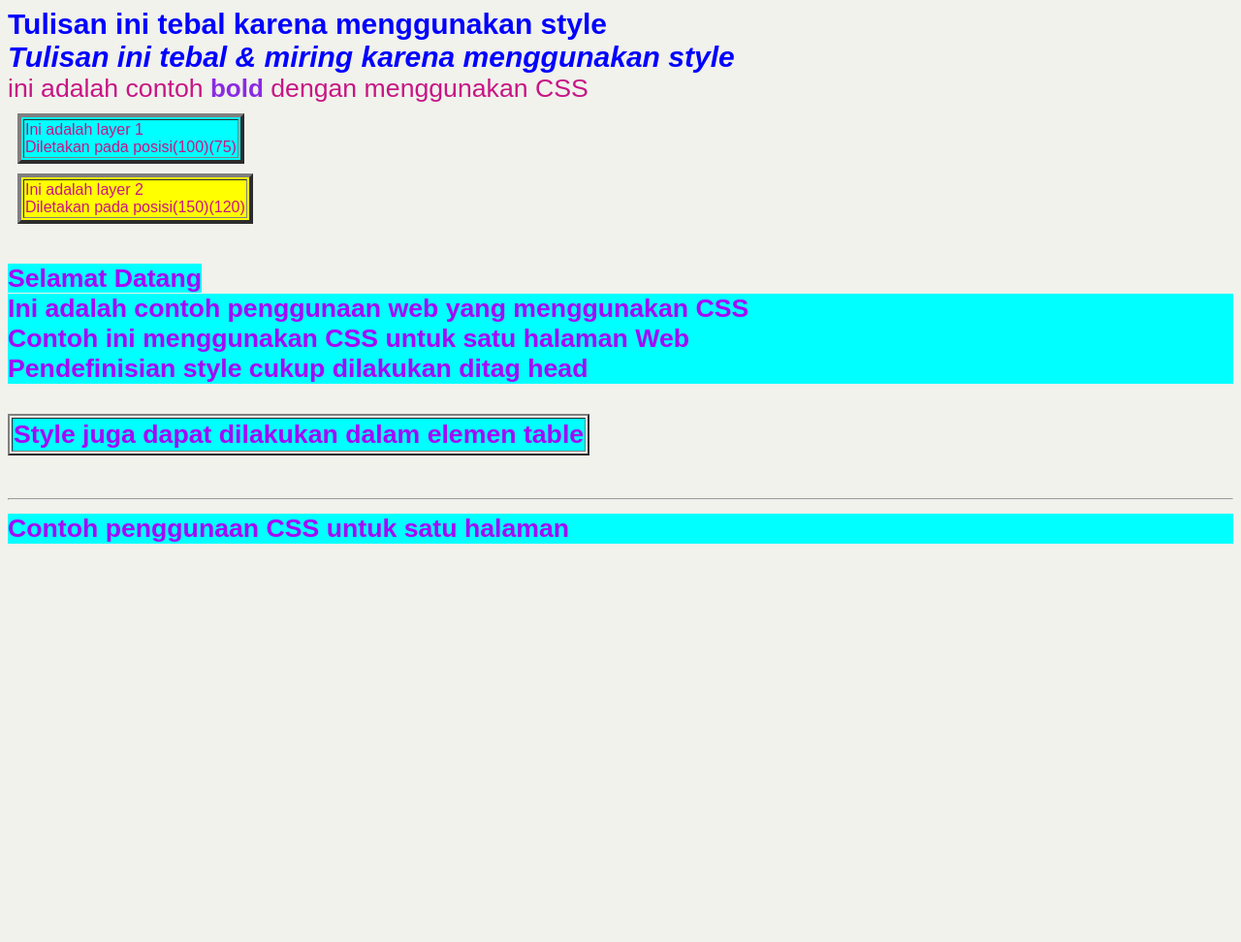
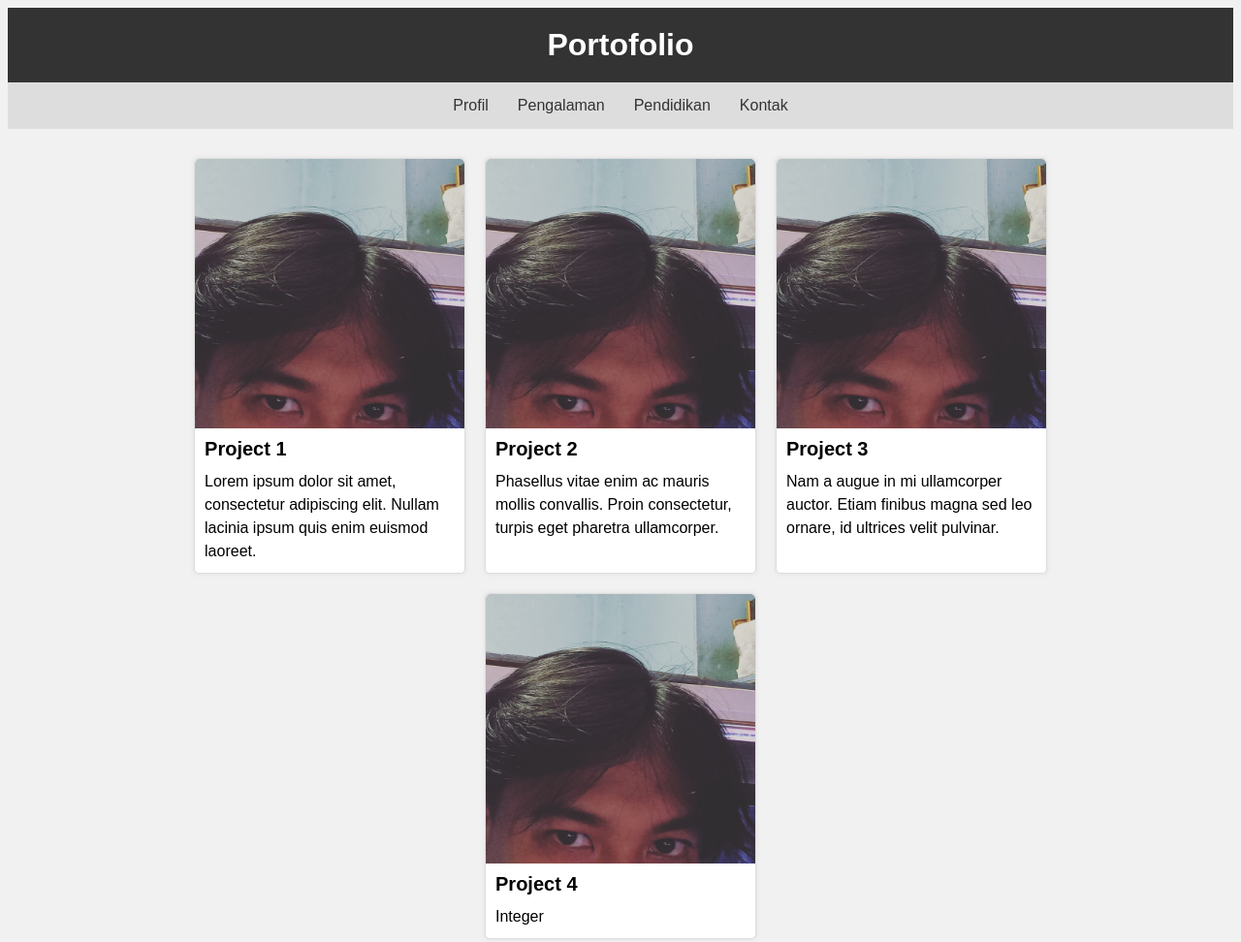
Before and after one commit to ahmadhamdani-L/Lelouch, a plain HTML site: page index.html in a window 1280 px wide. Shown: the whole page at 97% size. Before the commit the page ends 800 px from the top, so only its background shows below. Drawn offline with Linux system fonts and the light colour scheme; files that its build step writes are made by us from their sources.

Commit message:
first-commit

```diff
--- a/index.html
+++ b/index.html
@@ -1,72 +1,116 @@
+<!DOCTYPE html>
 <html>
-
   <head>
-    <title>Pemograman Web</title>
-    <link rel=stylesheet href="../../css/file.css" type="text/css">
-    <style type="text/css">
-        .bale {
-            font-family: arial;
-            font-size: 30px;
-            color: blue;
+    <title>Portofolio</title>
+    <style>
+      * {
+        box-sizing: border-box;
       }
 
-        /* .hd, .sb, .if {
-            font-family: arial;
-            color: rgb(164, 10, 247);
-            background: cyan;
-            font-weight: bold;}
-            .hd{font-size: 14pt;}
-            .sb{font-size: 12pt;}
-            .if{font-size: 10pt;} */
-
-        #layer1 {
-            left: 50;
-            top: 100;
-            z-index: 30;
+      body {
+        font-family: Arial, sans-serif;
+        background-color: #f1f1f1;
       }
 
-        #layer2 {
-            left: 10;
-            top: 100;
-            z-index: 30;
+      header {
+        background-color: #333;
+        color: white;
+        padding: 20px;
+        text-align: center;
+      }
+
+      h1 {
+        margin: 0;
+      }
+
+      nav {
+        display: flex;
+        justify-content: center;
+        background-color: #ddd;
+        padding: 10px;
+      }
+
+      nav a {
+        color: #333;
+        text-decoration: none;
+        margin: 0 10px;
+        padding: 5px;
+      }
+
+      nav a:hover {
+        background-color: #333;
+        color: white;
+      }
+
+      section {
+        display: flex;
+        flex-wrap: wrap;
+        justify-content: center;
+        margin: 20px auto;
+        max-width: 900px;
+      }
+
+      article {
+        margin: 10px;
+        width: calc(33.33% - 20px);
+        background-color: white;
+        border: 1px solid #ddd;
+        border-radius: 5px;
+        box-shadow: 0px 0px 5px #ddd;
+      }
+
+      article img {
+        display: block;
+        width: 100%;
+        height: auto;
+        border-radius: 5px 5px 0 0;
+      }
+
+      article h2 {
+        margin: 10px;
+        font-size: 20px;
+      }
+
+      article p {
+        margin: 10px;
+        font-size: 16px;
+        line-height: 1.5;
+      }
+
+      @media only screen and (max-width: 600px) {
+        article {
+          width: calc(50% - 20px);
+        }
       }
     </style>
   </head>
-
   <body>
-    <div>
-        <b class="bale">Tulisan ini tebal karena menggunakan style</b><br>
-        <b class="bale"><i class="bale">Tulisan ini tebal & miring karena menggunakan style</i></b><br>
-        ini adalah contoh <b style="font-size: 26px; color: blueviolet;">bold</b> dengan menggunakan CSS<br>
-        <div id="layer1">
-            <table border="4" bgcolor="cyan" style="margin: 10px;">
-                <tr>
-                    <td>Ini adalah layer 1 <br> Diletakan pada posisi(100)(75)</td>
-                </tr>
-            </table>
-        </div>
-        <div id="layer2">
-            <table border="4" bgcolor="yellow" style="margin: 10px;">
-                <tr>
-                    <td>Ini adalah layer 2 <br> Diletakan pada posisi(150)(120)</td>
-                </tr>
-            </table><br>
-        </div>
-        <span class="hd">Selamat Datang</span><br>
-        <div class="sb">Ini adalah contoh penggunaan web yang menggunakan CSS<br>
-                        Contoh ini menggunakan CSS untuk satu halaman Web<br>
-                        Pendefinisian style cukup dilakukan ditag head<br>
-        </div>
-        <br>
-        <table border="2">
-            <tr>
-                <td class="sb">Style juga dapat dilakukan dalam elemen table</td>
-            </tr>
-        </table>
-        <br>
-        <hr>
-        <div class="if">Contoh penggunaan CSS untuk satu halaman</div>
-</body>
-
-
-</html>
+    <header>
+      <h1>Portofolio</h1>
+    </header>
+    <nav>
+      <a href="#">Profil</a>
+      <a href="#">Pengalaman</a>
+      <a href="#">Pendidikan</a>
+      <a href="#">Kontak</a>
+    </nav>
+    <section>
+      <article>
+        <img src="L.jpg" alt="Project 1" />
+        <h2>Project 1</h2>
+        <p>Lorem ipsum dolor sit amet, consectetur adipiscing elit. Nullam lacinia ipsum quis enim euismod laoreet.</p>
+      </article>
+      <article>
+        <img src="L.jpg" alt="Project 2" />
+        <h2>Project 2</h2>
+        <p>Phasellus vitae enim ac mauris mollis convallis. Proin consectetur, turpis eget pharetra ullamcorper.</p>
+      </article>
+      <article>
+        <img src="L.jpg" alt="Project 3" />
+        <h2>Project 3</h2>
+        <p>Nam a augue in mi ullamcorper auctor. Etiam finibus magna sed leo ornare, id ultrices velit pulvinar.</p>
+      </article>
+      <article>
+        <img src="L.jpg" alt="Project 4" />
+        <h2>Project 4</h2>
+        <p>Integer
```
Also changed, not shown: L.jpg (added). Lines whose indentation alone changed are shown as unchanged.
